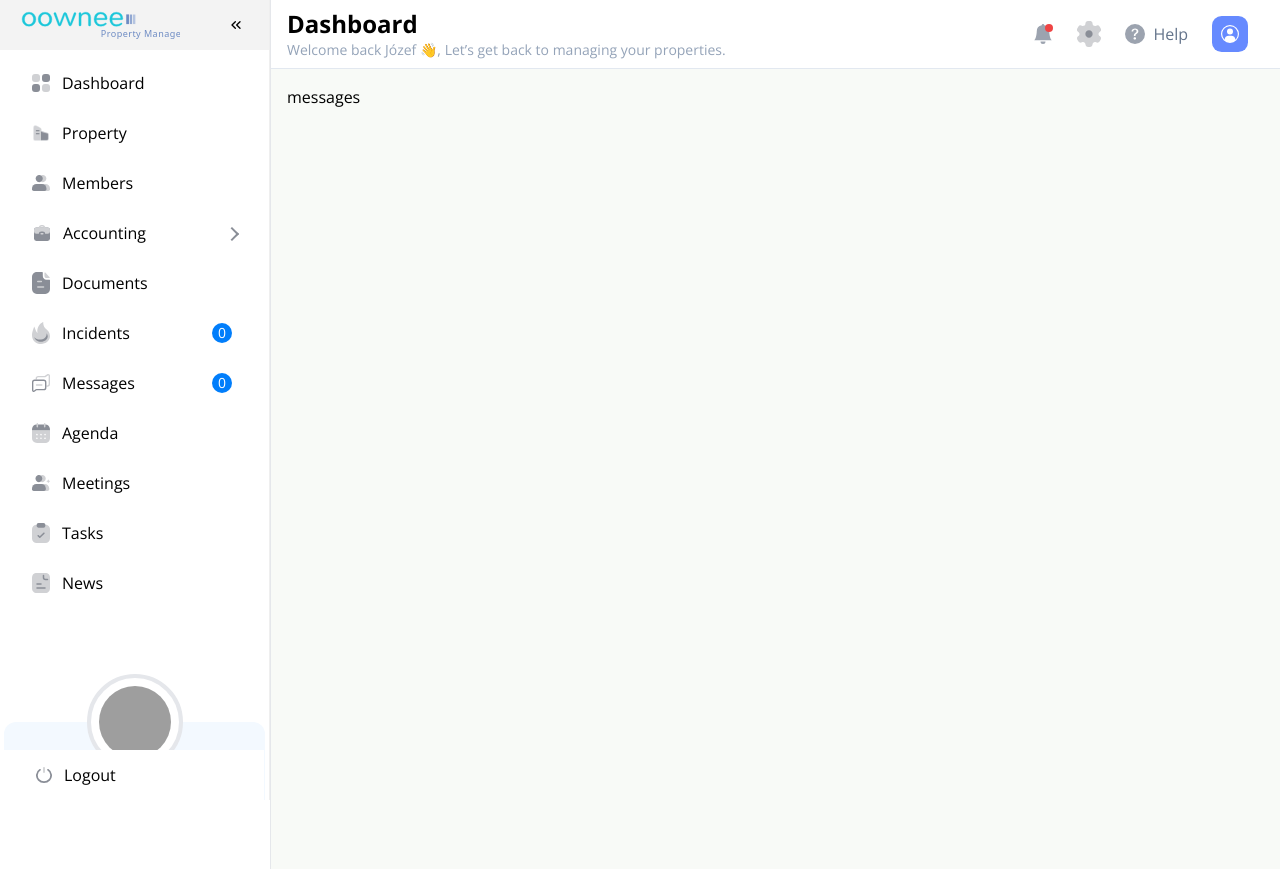
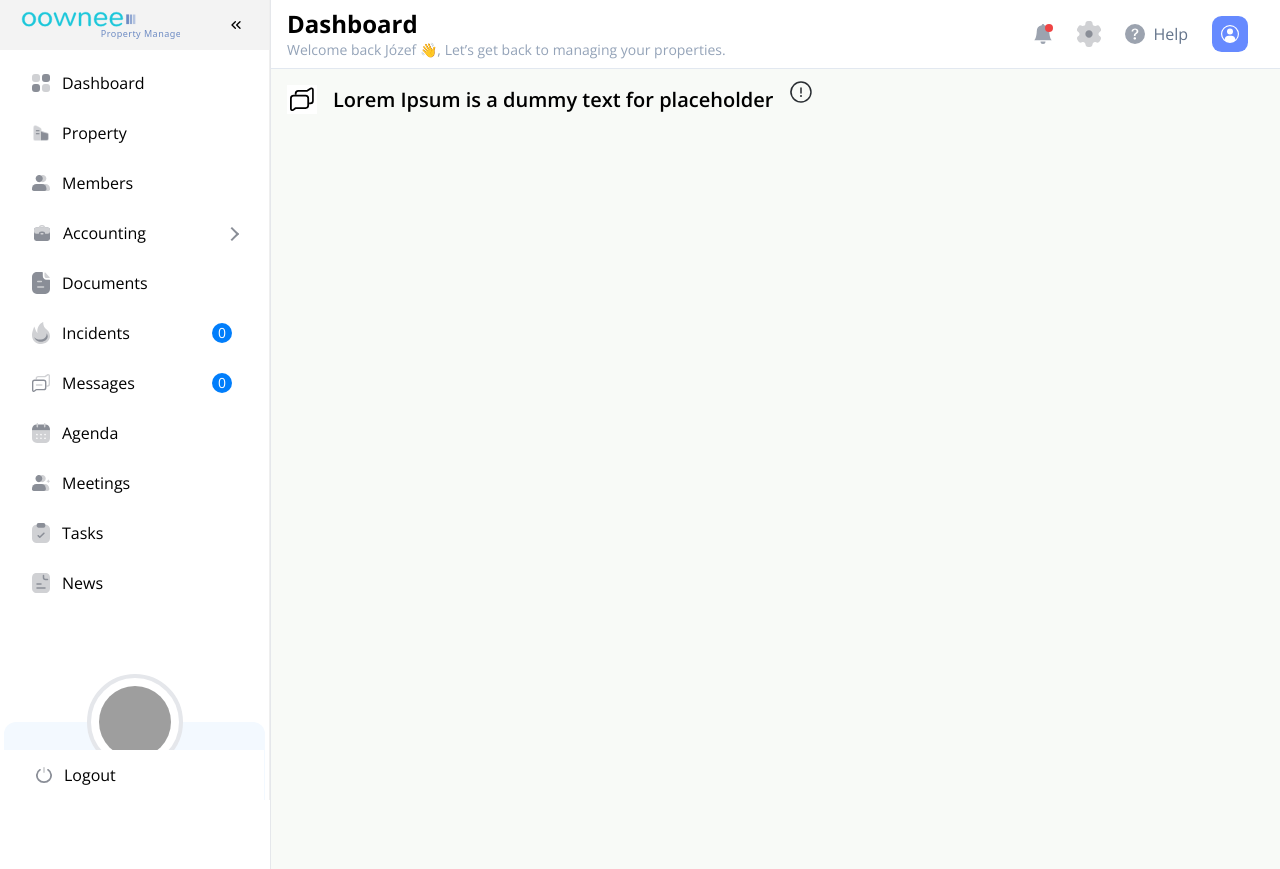
Before and after one commit to limonmiridha/jozefe_dashboard_ts, a Next.js app: page /messages in a window 1280 px wide. Built offline with nearby package versions, Linux system fonts and the light colour scheme; grey boxes are pictures that could not be loaded.

Commit message:
only messages page

```diff
--- a/src/pages/meetings.tsx
+++ b/src/pages/meetings.tsx
@@ -1,4 +1,4 @@
-import React from 'react';
+import React from "react";
 
 const meetings = () => {
   return <div>meetings</div>;
--- a/src/pages/messages.tsx
+++ b/src/pages/messages.tsx
@@ -1,7 +1,16 @@
-import React from 'react';
+import { TitleHeader } from "@/components/Headers";
+import { Fragment } from "react";
+type Props = {};
 
-const messages = () => {
-  return <div>messages</div>;
+const meetings = (props: Props) => {
+  return (
+    <Fragment>
+      <TitleHeader
+        pageIcon="/images/messages/message_ic.svg"
+        headerText="Lorem Ipsum is a dummy text for placeholder"
+      />
+    </Fragment>
+  );
 };
 
-export default messages;
+export default meetings;
```
Also changed, not shown: public/images/messages/message_ic.svg (added).
